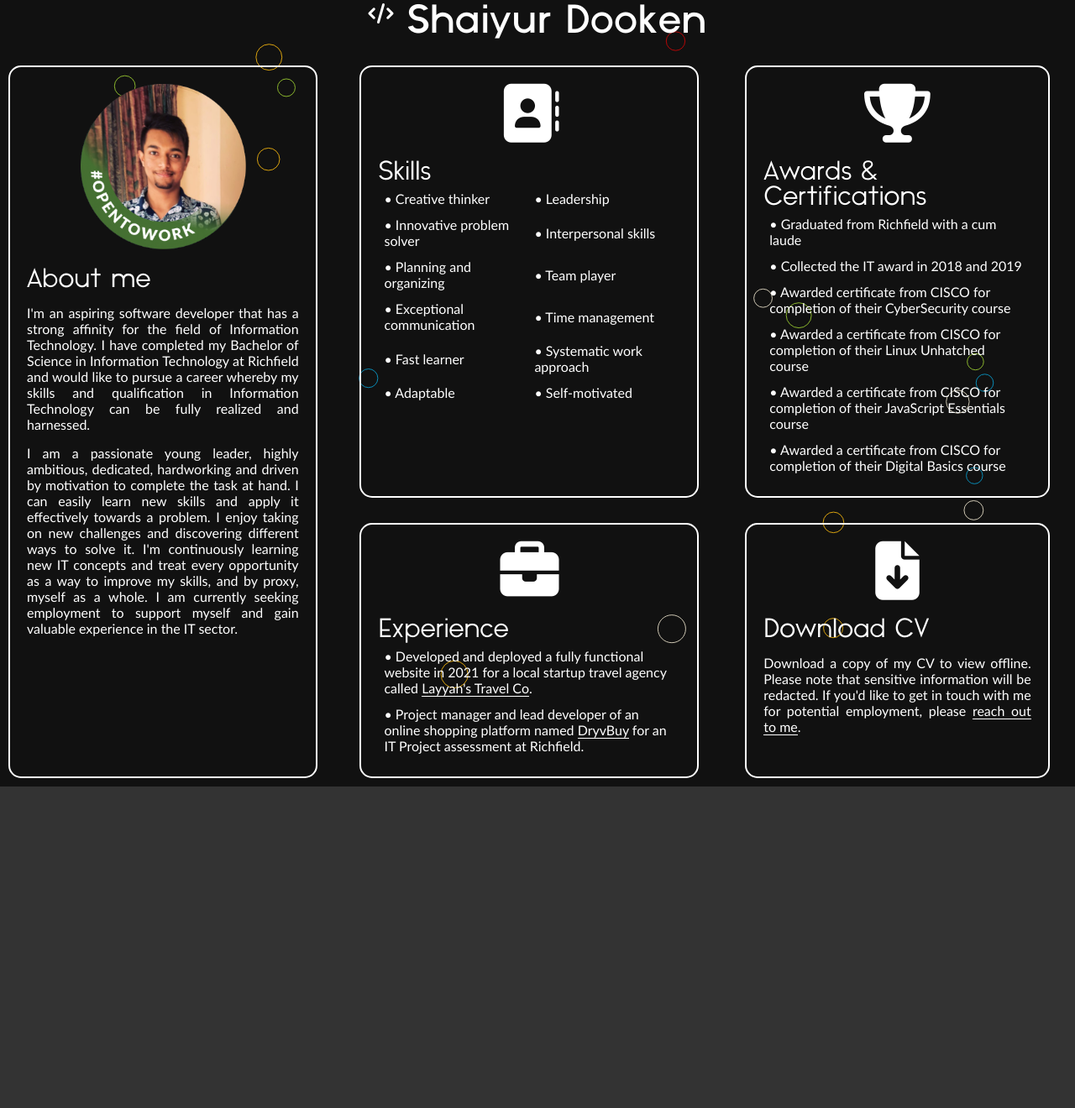
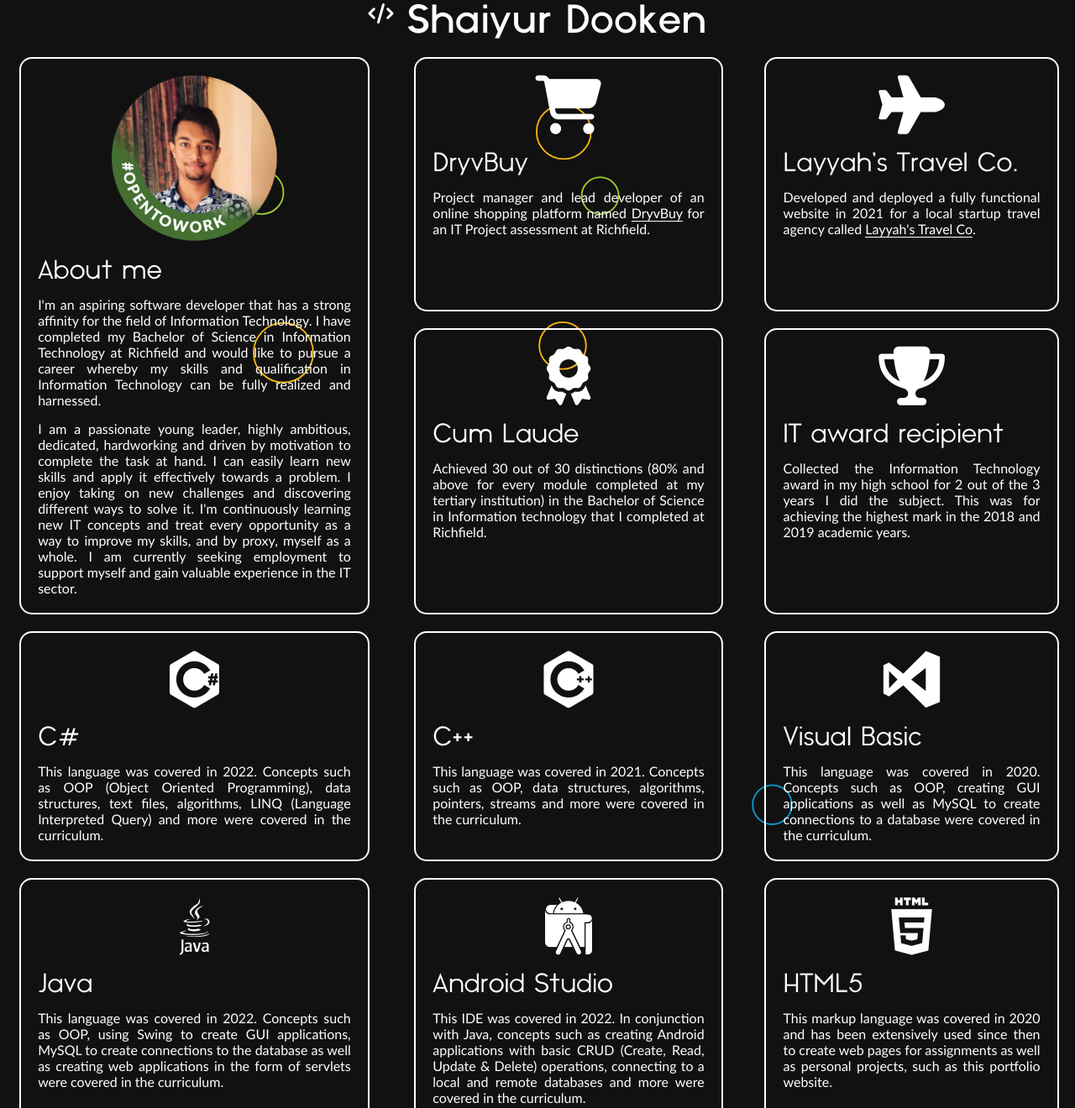
Before and after one commit to shai-04/shaiyur, a plain HTML site: page resume.html in a window 1280 px wide. Shown: the part 13-1333 px from the top of the page at 84% size. Before the commit the page ends 950 px from the top, so only its background shows below. Drawn offline with nearby package versions, Linux system fonts and the light colour scheme.

Commit message:
Changed the way information was represented in the resume.html page. Now, each significant piece of information is represented by blocks. Downloading my resume is still not available yet, bull will be in the next commit.

```diff
--- a/assets/css/resume.css
+++ b/assets/css/resume.css
@@ -2,6 +2,7 @@
     background-image: url("../images/background.svg");
     background-repeat: no-repeat;
     background-size: cover;
+    padding-bottom: 2rem;
 }
 
 main {
@@ -11,7 +12,6 @@
 
 .info_block {
     padding: 20px;
-    margin: 10px;
     width: 90%;
     max-width: 500px;
 
@@ -79,8 +79,9 @@
 .grid-container {
     display: grid;
     grid-template-columns: auto auto auto;
-    gap: 10px;
-    align-content: center;
+    justify-items: center;
+    /* align-items: center; */
+    gap: 20px 10px;
 }
 
 #block1 {
@@ -106,9 +107,3 @@
     #block4 {grid-column: 1; grid-row: 5;}
     #block5 {grid-column: 1; grid-row: 6;}
 }
-
-@media only screen and (max-width: 1040px) {
-    .info_block {
-        margin: 20px 20px;
-    }
-}
--- a/resume.html
+++ b/resume.html
@@ -13,6 +13,7 @@
         <link rel = "stylesheet" href = "assets/css/resume.css">
         <link rel = "stylesheet" href = "assets/css/all.min.css">
         <link rel = "stylesheet" href = "assets/css/fontawesome.min.css">
+        <link rel = "stylesheet" href = "https://cdn.jsdelivr.net/gh/devicons/devicon@v2.15.1/devicon.min.css">
     </head>
 
     <body>
@@ -43,76 +44,90 @@
                 </div>
 
                 <div class="info_block" id = "block2">
-                    <i class="fa-solid fa-address-book"></i>
-                    <h1>Skills</h1>
-                    <table>
-                        <tr>
-                            <td>&#x2022;&nbsp;Creative thinker</td>
-                            <td>&#x2022;&nbsp;Leadership</td>
-                        </tr>
-                        <tr>
-                            <td>&#x2022;&nbsp;Innovative problem solver</td>
-                            <td>&#x2022;&nbsp;Interpersonal skills</td>
-                        </tr>
-                        <tr>
-                            <td>&#x2022;&nbsp;Planning and organizing</td>
-                            <td>&#x2022;&nbsp;Team player</td>
-                        </tr>
-                        <tr>
-                            <td>&#x2022;&nbsp;Exceptional communication</td>
-                            <td>&#x2022;&nbsp;Time management</td>
-                        </tr>
-                        <tr>
-                            <td>&#x2022;&nbsp;Fast learner</td>
-                            <td>&#x2022;&nbsp;Systematic work approach</td>
-                        </tr>
-                        <tr>
-                            <td>&#x2022;&nbsp;Adaptable</td>
-                            <td>&#x2022;&nbsp;Self-motivated</td>
-                        </tr>
-                    </table>
+                    <i class="fa-solid fa-cart-shopping"></i>
+                    <h1>DryvBuy</h1>
+                    <p>Project manager and lead developer of an online shopping platform named <a href = "https://dryvbuy4.000webhostapp.com/index.php" target="_blank">DryvBuy</a> for an IT Project assessment at Richfield.</p>
                 </div>
 
                 <div class="info_block" id = "block3">
-                    <i class="fa-solid fa-trophy"></i>
-                    <h1>Awards & Certifications</h1>
-                    <table>
-                        <tr>
-                            <td>&#x2022;&nbsp;Graduated from Richfield with a cum laude</td>
-                        </tr>
-                        <tr>
-                            <td>&#x2022;&nbsp;Collected the IT award in 2018 and 2019</td>
-                        </tr>
-                        <tr>
-                            <td>&#x2022;&nbsp;Awarded certificate from CISCO for completion of their CyberSecurity course</td>
-                        </tr>
-                        <tr>
-                            <td>&#x2022;&nbsp;Awarded a certificate from CISCO for completion of their Linux Unhatched course</td>
-                        </tr>
-                        <tr>
-                            <td>&#x2022;&nbsp;Awarded a certificate from CISCO for completion of their JavaScript Essentials course</td>
-                        </tr>
-                        <tr>
-                            <td>&#x2022;&nbsp;Awarded a certificate from CISCO for completion of their Digital Basics course</td>
-                        </tr>
-                    </table>
+                    <i class="fa-solid fa-plane"></i>
+                    <h1>Layyah's Travel Co.</h1>
+                    <p>Developed and deployed a fully functional website in 2021 for a local startup travel agency called <a href = "http://layyahstravelco.com/" target="_blank">Layyah's Travel Co</a>.</p>
                 </div>
 
                 <div class="info_block" id = "block4">
-                    <i class="fa-solid fa-briefcase"></i>
-                    <h1>Experience</h1>
-                    <table>
-                        <tr>
-                            <td>&#x2022;&nbsp;Developed and deployed a fully functional website in 2021 for a local startup travel agency called <a href = "http://layyahstravelco.com/" target="_blank">Layyah's Travel Co</a>.</td>
-                        </tr>
-                        <tr>
-                            <td>&#x2022;&nbsp;Project manager and lead developer of an online shopping platform named <a href = "https://dryvbuy4.000webhostapp.com/index.php" target="_blank">DryvBuy</a> for an IT Project assessment at Richfield.</td>
-                        </tr>
-
-                    </table>
+                    <i class="fa-solid fa-award"></i>
+                    <h1>Cum Laude</h1>
+                    <p>Achieved 30 out of 30 distinctions (80% and above for every module completed at my tertiary institution) in the Bachelor of Science in Information technology that I completed at Richfield.</p>
                 </div>
 
                 <div class="info_block" id = "block5">
+                    <i class="fa-solid fa-trophy"></i>
+                    <h1>IT award recipient</h1>
+                    <p>Collected the Information Technology award in my high school for 2 out of the 3 years I did the subject. This was for achieving the highest mark in the 2018 and 2019 academic years.</p>
+                </div>
+
+                <div class="info_block" id = "block6">
+                    <i class="devicon-csharp-plain-wordmark"></i>
+                    <h1>C#</h1>
+                    <p>This language was covered in 2022. Concepts such as OOP (Object Oriented Programming), data structures, text files, algorithms, LINQ (Language Interpreted Query) and more were covered in the curriculum.</p>
+                </div>
+
+                <div class="info_block" id = "block7">
+                    <i class="devicon-cplusplus-plain-wordmark"></i>
+                    <h1>C++</h1>
+                    <p>This language was covered in 2021. Concepts such as OOP, data structures, algorithms, pointers, streams and more were covered in the curriculum.</p>
+                </div>
+
+                <div class="info_block" id = "block8">
+                    <i class="devicon-visualstudio-plain"></i>
+                    <h1>Visual Basic</h1>
+                    <p>This language was covered in 2020. Concepts such as OOP, creating GUI applications as well as MySQL to create connections to a database were covered in the curriculum.</p>
+                </div>
+
+                <div class="info_block" id = "block9">
+                    <i class="devicon-java-plain-wordmark"></i>
+                    <h1>Java</h1>
+                    <p>This language was covered in 2022. Concepts such as OOP, using Swing to create GUI applications, MySQL to create connections to the database as well as creating web applications in the form of servlets were covered in the curriculum.</p>
+                </div>
+
+                <div class="info_block" id = "block10">
+                    <i class="devicon-androidstudio-plain"></i>
+                    <h1>Android Studio</h1>
+                    <p>This IDE was covered in 2022. In conjunction with Java, concepts such as creating Android applications with basic CRUD (Create, Read, Update & Delete) operations, connecting to a local and remote databases and more were covered in the curriculum.</p>
+                </div>
+
+                <div class="info_block" id = "block11">
+                    <i class="devicon-html5-plain-wordmark"></i>
+                    <h1>HTML5</h1>
+                    <p>This markup language was covered in 2020 and has been extensively used since then to create web pages for assignments as well as personal projects, such as this portfolio website.</p>
+                </div>
+
+                <div class="info_block" id = "block12">
+                    <i class="devicon-css3-plain-wordmark"></i>
+                    <h1>CSS3</h1>
+                    <p>This markup language was covered in 2020 and has been extensively used since then to style the web pages created for assignments as well as personal projects, such as this portfolio website.</p>
+                </div>
+
+                <div class="info_block" id = "block13">
+                    <i class="devicon-javascript-plain"></i>
+                    <h1>JS</h1>
+                    <p>This language was covered in 2020 and extensively used since then to add functionality web pages for assignments as well as personal projects, such as this portfolio website.</p>
+                </div>
+
+                <div class="info_block" id = "block14">
+                    <i class="devicon-php-plain"></i>
+                    <h1>PHP</h1>
+                    <p>This language was covered in 2021 and extensively used since then to create web sites that requires server side intervention, such as the website I created for the aforementioned travel agency and online shopping platform.</p>
+                </div>
+
+                <div class="info_block" id = "block15">
+                    <i class="devicon-mysql-plain-wordmark"></i>
+                    <h1>MySQL</h1>
+                    <p>This language was covered in 2021 and extensively used since then to create and fetch data from databases, such as the website I created for the aforementioned travel agency and online shopping platform.</p>
+                </div>
+
+                <div class="info_block" id = "block16">
                     <i class="fa-solid fa-file-arrow-down"></i>
                     <h1>Download CV</h1>
                     <p>
@@ -126,13 +141,3 @@
         <a class = "scrollUpButton" href = "#top"><i class = "fa-solid fa-angles-up"></i></a>
     </body>
 </html>
-
-<!--
-    1) About me
-        -- Bio (Done)
-        -- Skills (Done)
-        -- Awards (Done)
-    3) Experience (Done)
-    2) Education & Certifications (Done)
-    4) Download offline resume
--->
```
